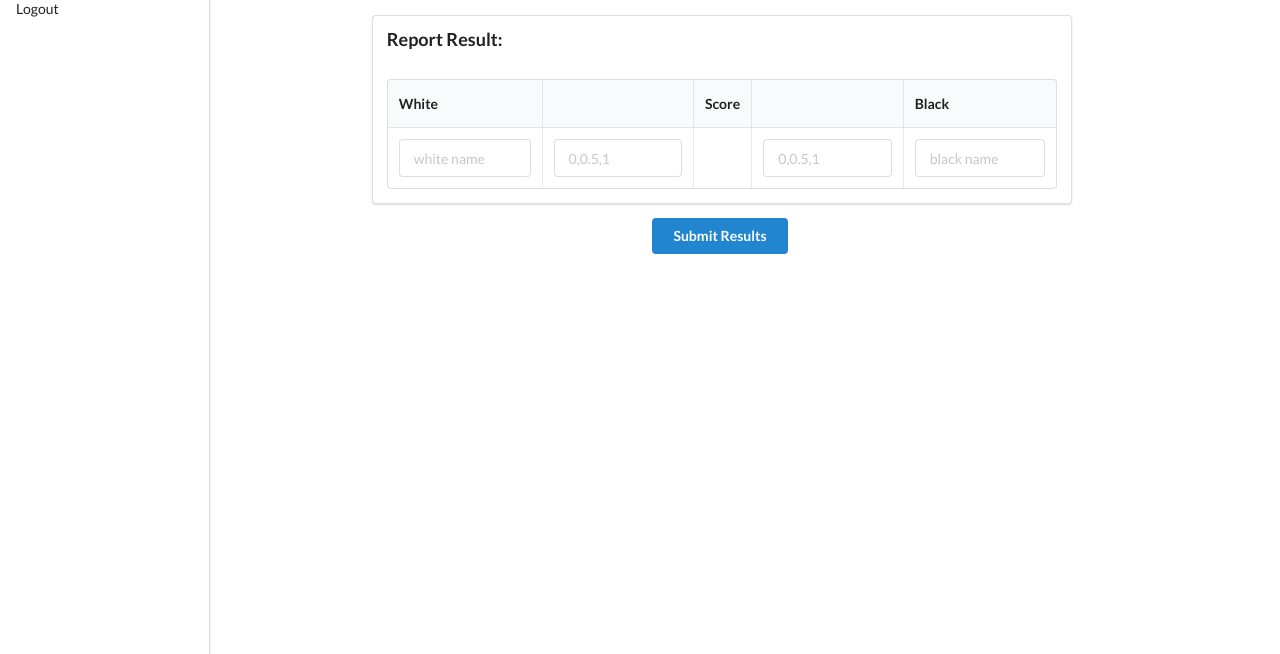
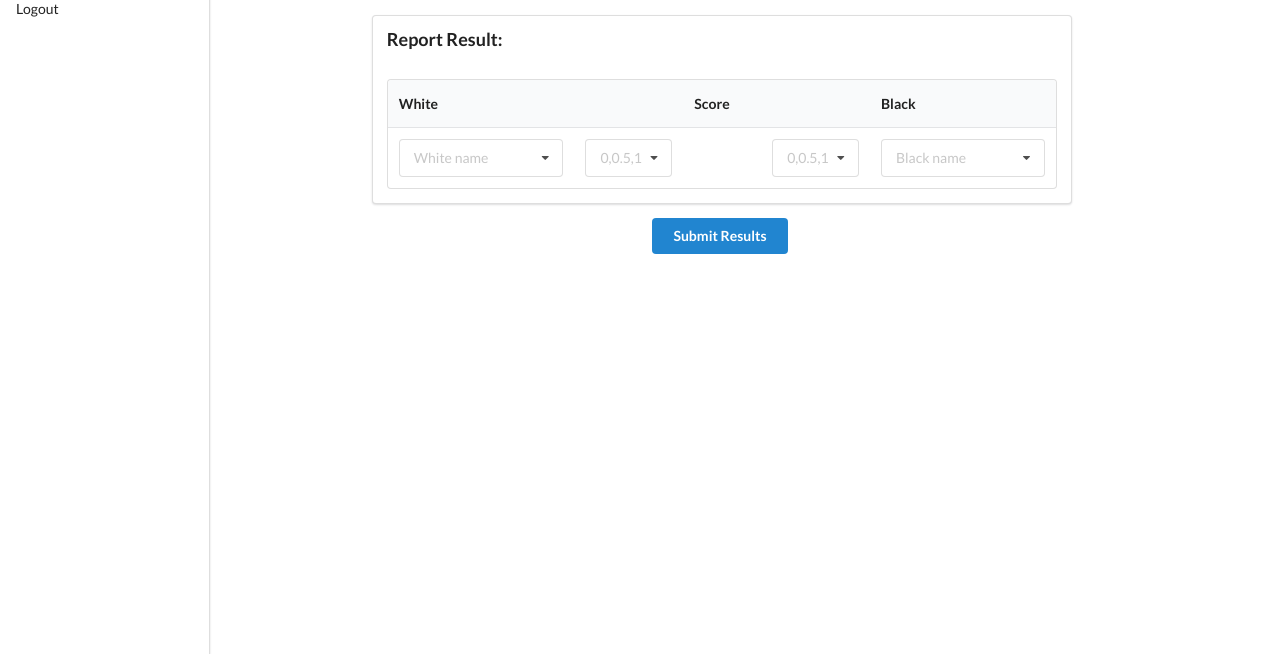
Before and after one commit to AyatsujiP/SwissGUI, a Django app: page /swiss_gui/show_report_page/ in a window 1280 px wide. Shown: the part 146-800 px from the top of the page. Run offline with Django 3.2, Linux system fonts and the light colour scheme; the visitor is signed in with stand-in values (Sample User, id 1); data that the repository does not hold is empty.

Commit message:
[add]
add dropdown

```diff
--- a/swiss_gui/templates/swiss_gui/show_report_page.html
+++ b/swiss_gui/templates/swiss_gui/show_report_page.html
@@ -15,23 +15,67 @@
 				</h2>
 				<div class="ui segment">
 					<h3 class="ui header">Report Result:</h3>
-				<table class="ui celled table">
+					<table class="ui table">
 						<thead>
 							<tr>
-							<th>White</th>
-							<th></th>
-							<th>Score</th>
-							<th></th>
-							<th>Black</th>
+								<th >White</th>
+								<th ></th>
+								<th >Score</th>
+								<th ></th>
+								<th >Black</th>
 							</tr>
 						</thead>
 						<tbody>
 							<div class="fields">
-							<td><div class="ui input"><input type="text" name="whitename" placeholder="white name"></div></td>
-							<td><div class="ui input"><input type="text" name="whiteresult" placeholder="0,0.5,1"></div></td>
-							<td></td>
-							<td><div class="ui input"><input type="text" name="blackresult" placeholder="0,0.5,1"></div></td>
-							<td><div class="ui input"><input type="text" name="blackname" placeholder="black name"></div></td>
+								<td class="five wide">
+									<div class="ui fluid selection dropdown">
+										<input type="hidden" name="whitename">
+										<i class="dropdown icon"></i>
+										<div class="default text">White name</div>
+										<div class="menu">
+										{%for name in names %}
+											<div class="item" data-value="{{name}}">{{name}}</div>
+										{% endfor %}
+										</div>
+									</div>
+								</td>
+								<td class="two wide">
+									<div class="ui fluid selection dropdown">
+										<input type="hidden" name="whiteresult">
+										<i class="dropdown icon"></i>
+										<div class="default text">0,0.5,1</div>
+										<div class="menu">
+											<div class="item" data-value="0">0</div>
+											<div class="item" data-value="0.5">0.5</div>
+											<div class="item" data-value="1">1</div>
+										</div>
+									</div>
+								</td>
+								<td class="two wide"></td>
+								<td class="two wide">
+									<div class="ui fluid selection dropdown">
+										<input type="hidden" name="blackresult">
+										<i class="dropdown icon"></i>
+										  <div class="default text">0,0.5,1</div>
+										  <div class="menu">
+										    <div class="item" data-value="0">0</div>
+										    <div class="item" data-value="0.5">0.5</div>
+										    <div class="item" data-value="1">1</div>
+										  </div>
+									</div>
+								</td>
+								<td class="five wide">
+									<div class="ui fluid selection dropdown">
+										<input type="hidden" name="blackname">
+										<i class="dropdown icon"></i>
+										<div class="default text">Black name</div>
+										<div class="menu">
+										{%for name in names %}
+											<div class="item" data-value="{{name}}">{{name}}</div>
+										{% endfor %}
+										</div>
+									</div>
+								</td>
 							</div>
 						</tbody>
 					</table>
@@ -43,3 +87,9 @@
 				</div>
 			</form>
 {% endblock %}
+
+{% block bottomscript %}
+<script>
+	$('.ui.dropdown').dropdown();
+</script>
+{% endblock %}
--- a/swiss_gui/views.py
+++ b/swiss_gui/views.py
@@ -84,7 +84,8 @@ def show_standing_page(request):
 @login_required
 def show_report_page(request):
     template = loader.get_template('swiss_gui/show_report_page.html')
-    context = return_names()
+    context = {"names":sorted(return_names()["names"])}
+
     return HttpResponse(template.render(context,request))
 
 
```
Lines whose indentation alone changed are shown as unchanged.
